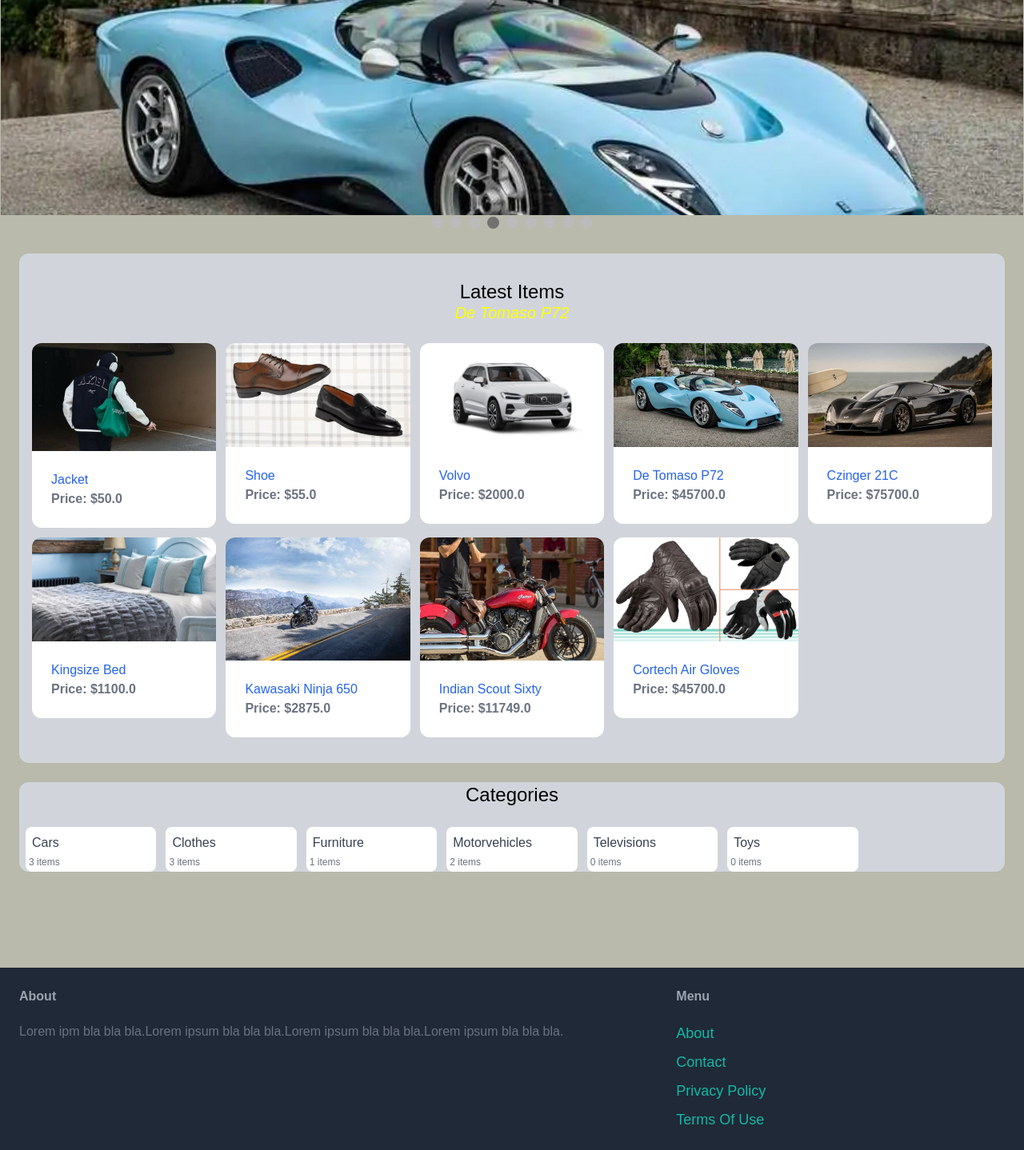
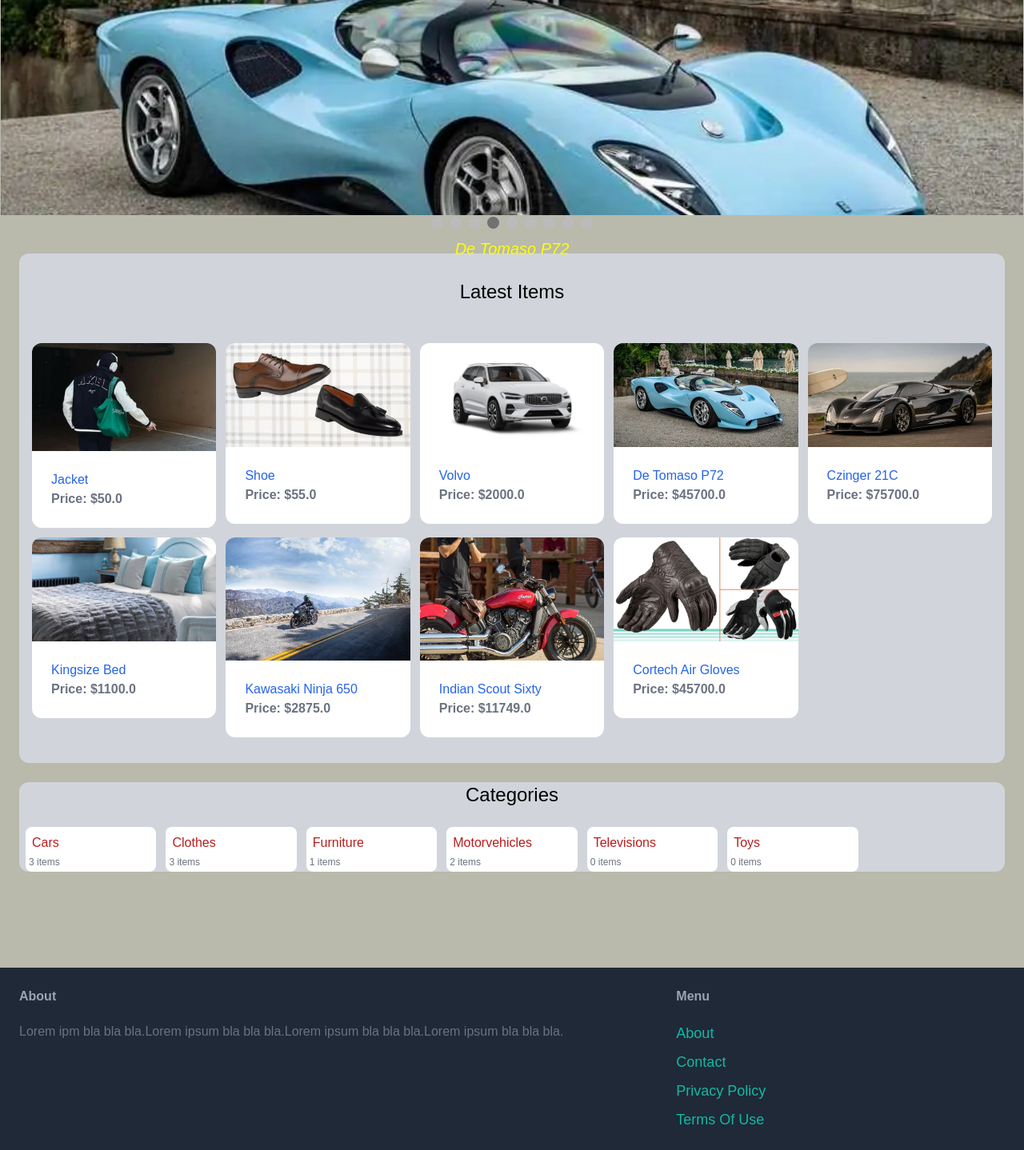
Before and after one commit to IanMalobaMwakha/Puddle, a Django app: page / in a window 1280 px wide. Shown: the part 89-1527 px from the top of the page at 80% size. Run offline with Django 4.2, Linux system fonts and the light colour scheme; data comes from the database, SQL or seed files in the repository; some libraries are stand-ins or nearby versions.

Commit message:
modified:   puddle/core/templates/core/base.html modified:   puddle/core/templates/core/index.html modified:   puddle/core/templates/core/signup.html

```diff
--- a/puddle/core/templates/core/base.html
+++ b/puddle/core/templates/core/base.html
@@ -128,7 +128,7 @@ a:hover {
             font-size: 15px;
             padding: 8px 12px;
             position: absolute;
-            top: 60%;
+            top: 50%;
             left: 50%;
             transform: translate(-50%, -50%);
             width: 100%;
--- a/puddle/core/templates/core/index.html
+++ b/puddle/core/templates/core/index.html
@@ -105,7 +105,7 @@
         {% for cartegory in categories %}
         <div class="p-1 bg-white rounded-lg">
             <a href="{% url 'items:items' %}?query={{ query }}&cartegory={{ cartegory.id }}" class="block h-full">
-                <div class="py-1 px-1 truncate text-gray-700{% if cartegory.id == cartegory_id %} bg-gray-200 {% endif %}">
+                <div class="py-1 px-1 truncate text-red-700{% if cartegory.id == cartegory_id %} bg-gray-200 {% endif %}">
                     {{ cartegory.name }}
                 </div>
                 <p class="text-gray-500 text-xs">{{ cartegory.items.count }} items</p>
```
Also changed, not shown: puddle/core/templates/core/signup.html (+9 -0 lines).
